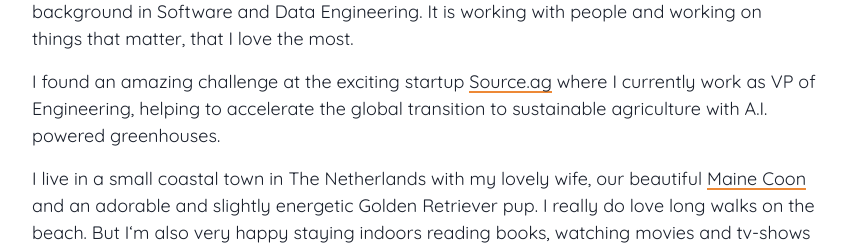
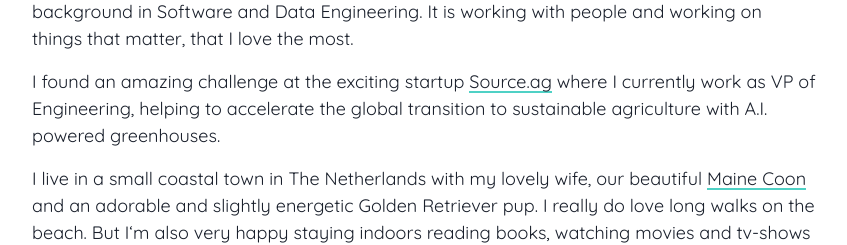
Before and after one commit to DonDebonair/daan.fyi, a Next.js app: page /about in a window 1280 px wide. Shown: the part 237-482 px from the top of the page, without its empty margins (216-1063 px from the left). Built offline with nearby package versions, Linux system fonts and the light colour scheme.

Commit message:
fix: my wife wants teal

```diff
--- a/components/CustomLink.tsx
+++ b/components/CustomLink.tsx
@@ -22,7 +22,7 @@ const CustomLink = ({ href, children, ...rest }: CustomLinkProps): ReactElement
 };
 
 export const StylishLink = (props: CustomLinkProps) => {
-    const color = useColorModeValue('orange.400', 'orange.500');
+    const color = useColorModeValue('teal.300', 'teal.500');
     return (
         <CustomLink
             bgGradient={`linear(to-b, ${color} 0%, ${color} 100%)`}
```
